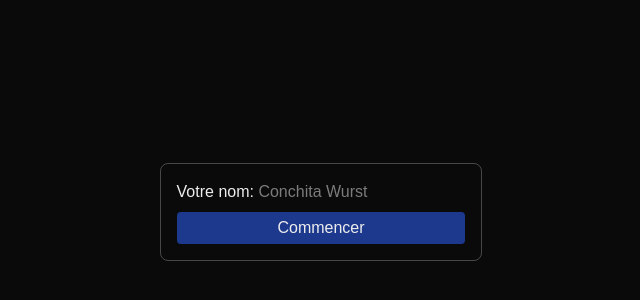
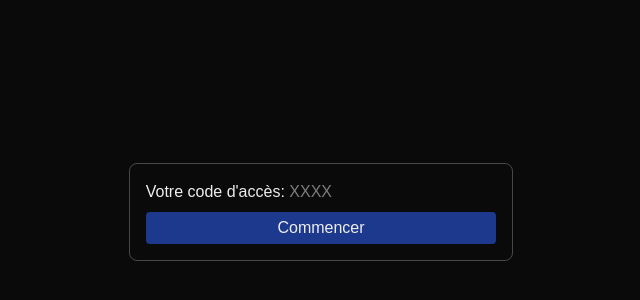
Before and after one commit to ferdbold/eurovision2025, a Next.js app: page / in a window 1280 px wide. Shown: the part 188-488 px from the top of the page, without its empty margins (319-959 px from the left). Built offline with nearby package versions, Linux system fonts and the light colour scheme; no server answers; a web font is replaced by a local one.

Commit message:
Signup using codes

```diff
--- a/app/lib/auth.ts
+++ b/app/lib/auth.ts
@@ -6,13 +6,17 @@ import { redirect } from "next/navigation";
 import {createSession, deleteSession} from "@/app/lib/session";
 
 export async function signup(formData: FormData) {
-	let name = formData.get('name')?.toString() || 'Conchita';
+	let code = formData.get('code')?.toString().toUpperCase() || '';
 
-	const exists = await kv.hexists('voters', name);
-	if (exists === 0)
-		await kv.hset('voters', { [`${name}`]: { votes: [] } });
+	const codeExists = await kv.sismember('codes', code);
+	if (codeExists === 0)
+		redirect('/?error=Le code est invalide');
 
-	await createSession(name);
+	const voterExists = await kv.hexists('voters', code);
+	if (voterExists === 0)
+		await kv.hset('voters', { [`${code}`]: { votes: [] } });
+
+	await createSession(code);
 	redirect('/vote');
 }
 
--- a/app/page.tsx
+++ b/app/page.tsx
@@ -1,9 +1,15 @@
+'use client';
+
 import {Button} from "@/app/ui/button";
 import {signup} from "@/app/lib/auth";
+import {useSearchParams} from "next/navigation";
 
 export default function Home() {
+  const searchParams = useSearchParams();
+
   return (
-    <div className="w-full h-screen flex flex-col items-center justify-center">
+    <div className="w-full p-4 h-screen flex flex-col items-center justify-center gap-4">
+      {searchParams.has('error') && <div className="w-full px-4 py-2 rounded bg-red-900 border border-red-500">{searchParams.get('error')}</div>}
       <Login />
     </div>
   );
@@ -14,8 +20,8 @@ let Login = function() {
     <div className="rounded-lg border border-white/25 p-4">
       <form action={signup} className="flex flex-col gap-2">
         <div>
-          <label htmlFor="name">Votre nom: </label>
-          <input type="text" id="name" name="name" placeholder="Conchita Wurst" />
+          <label htmlFor="code">Votre code d'accès: </label>
+          <input type="text" id="code" name="code" placeholder="XXXX" />
         </div>
 
         <Button type="submit">Commencer</Button>
```
